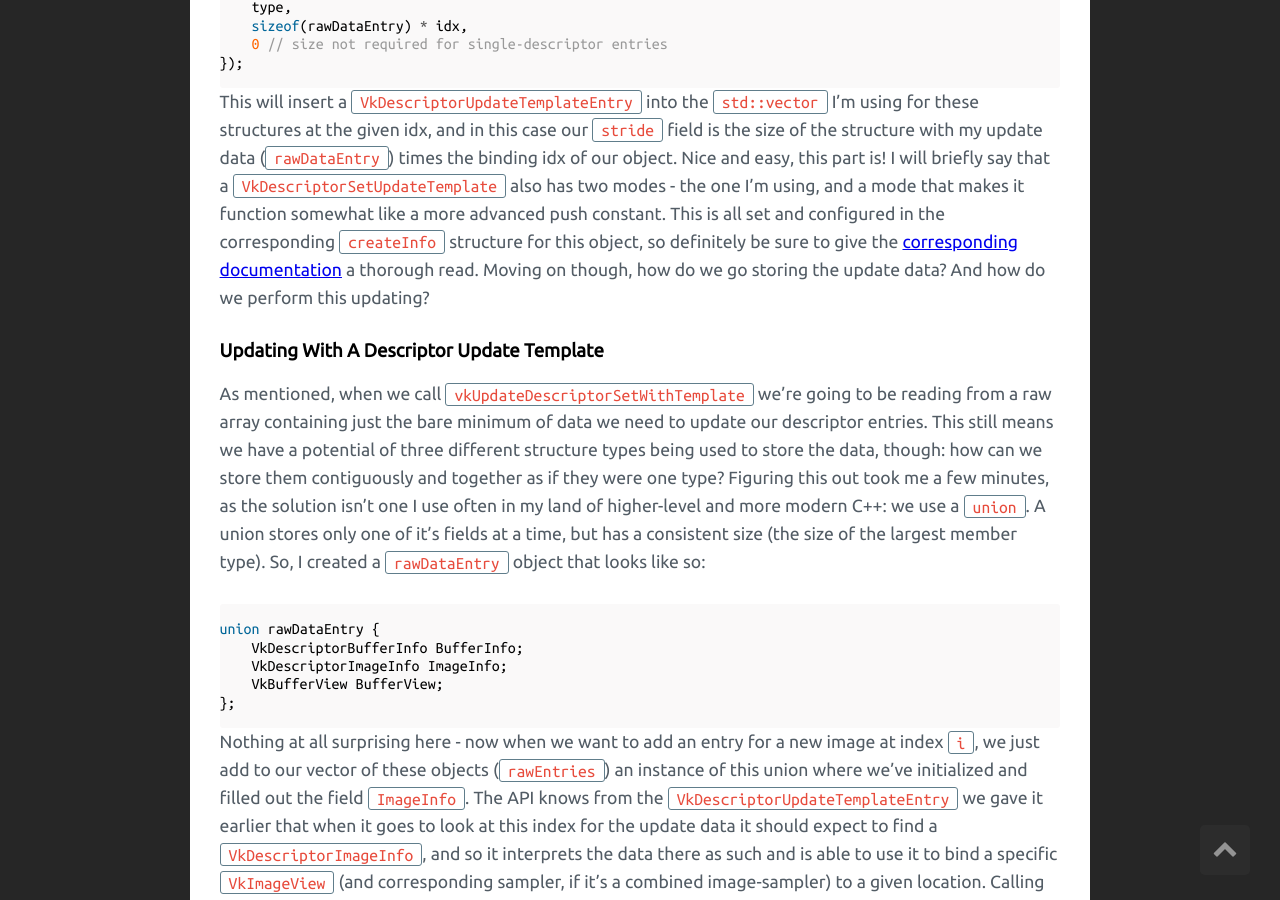
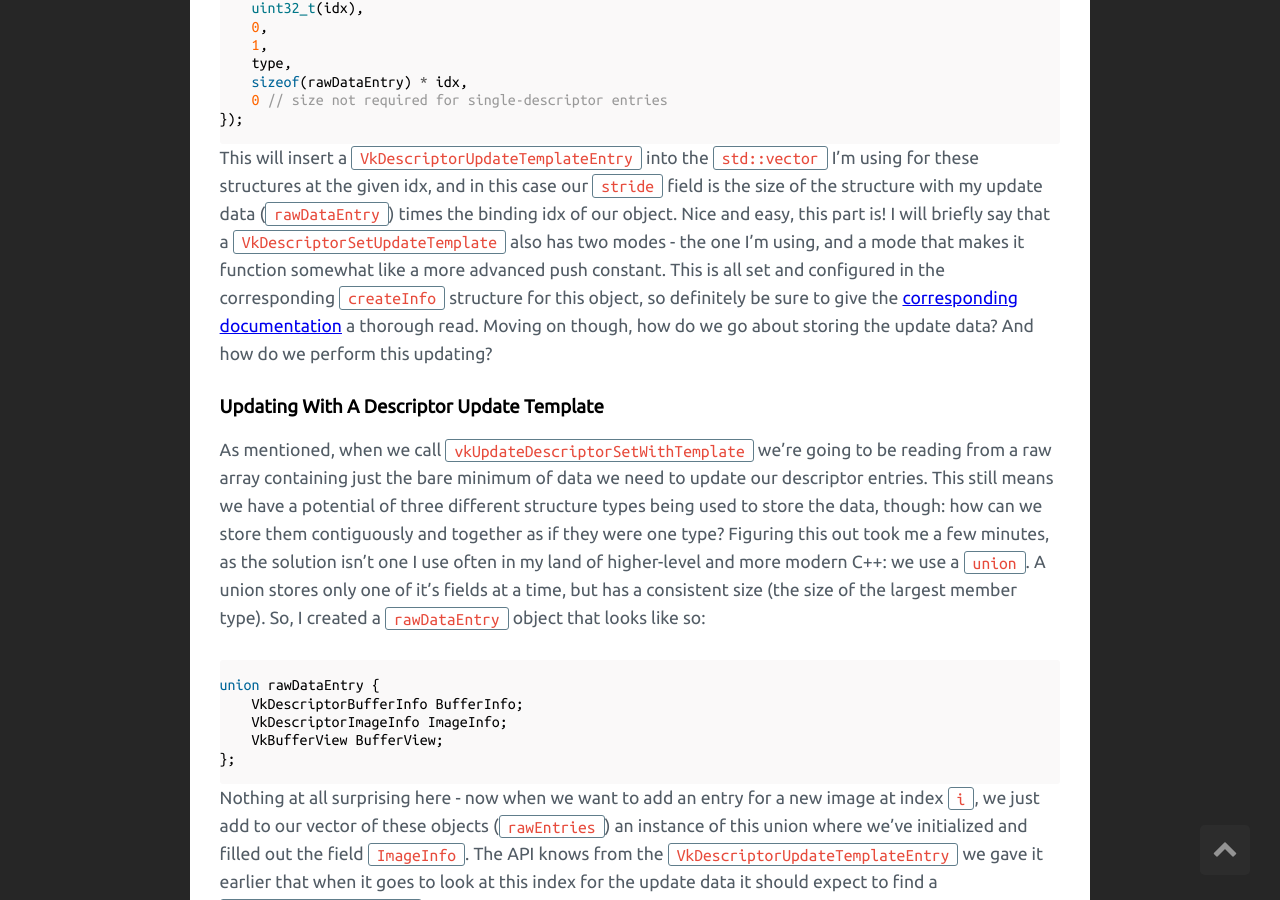
Before and after one commit to fuchstraumer/fuchstraumer.github.io, a Jekyll site: the page built from _posts/2018-10-8-Better-Descriptor-Abstraction.md, in a window 1280 px wide and 900 px high, scrolled down 3523 px. Built offline with Jekyll 4.4.1, drawn with Linux system fonts in a browser that asks for light colours; comment, search, counter and statistics services are not loaded; some of the changed text lies outside the part shown.

Commit message:
WIP warning

```diff
--- a/_posts/2018-10-8-Better-Descriptor-Abstraction.md
+++ b/_posts/2018-10-8-Better-Descriptor-Abstraction.md
@@ -68,7 +70,7 @@ addUpdateEntry(idx, VkDescriptorUpdateTemplateEntry{
 });
 {% endhighlight %}
 
-This will insert a `VkDescriptorUpdateTemplateEntry` into the `std::vector` I'm using for these structures at the given idx, and in this case our `stride` field is the size of the structure with my update data (`rawDataEntry`) times the binding idx of our object. Nice and easy, this part is! I will briefly say that a `VkDescriptorSetUpdateTemplate` also has two modes - the one I'm using, and a mode that makes it function somewhat like a more advanced push constant. This is all set and configured in the corresponding `createInfo` structure for this object, so definitely be sure to give the [corresponding documentation](https://www.khronos.org/registry/vulkan/specs/1.1-extensions/man/html/VkDescriptorUpdateTemplateCreateInfo.html) a thorough read. Moving on though, how do we go storing the update data? And how do we perform this updating?
+This will insert a `VkDescriptorUpdateTemplateEntry` into the `std::vector` I'm using for these structures at the given idx, and in this case our `stride` field is the size of the structure with my update data (`rawDataEntry`) times the binding idx of our object. Nice and easy, this part is! I will briefly say that a `VkDescriptorSetUpdateTemplate` also has two modes - the one I'm using, and a mode that makes it function somewhat like a more advanced push constant. This is all set and configured in the corresponding `createInfo` structure for this object, so definitely be sure to give the [corresponding documentation](https://www.khronos.org/registry/vulkan/specs/1.1-extensions/man/html/VkDescriptorUpdateTemplateCreateInfo.html) a thorough read. Moving on though, how do we go about storing the update data? And how do we perform this updating?
 
 ### Updating With A Descriptor Update Template
 
```
Also changed, not shown: other parts of _posts/2018-10-8-Better-Descriptor-Abstraction.md (+2 -0 lines).
